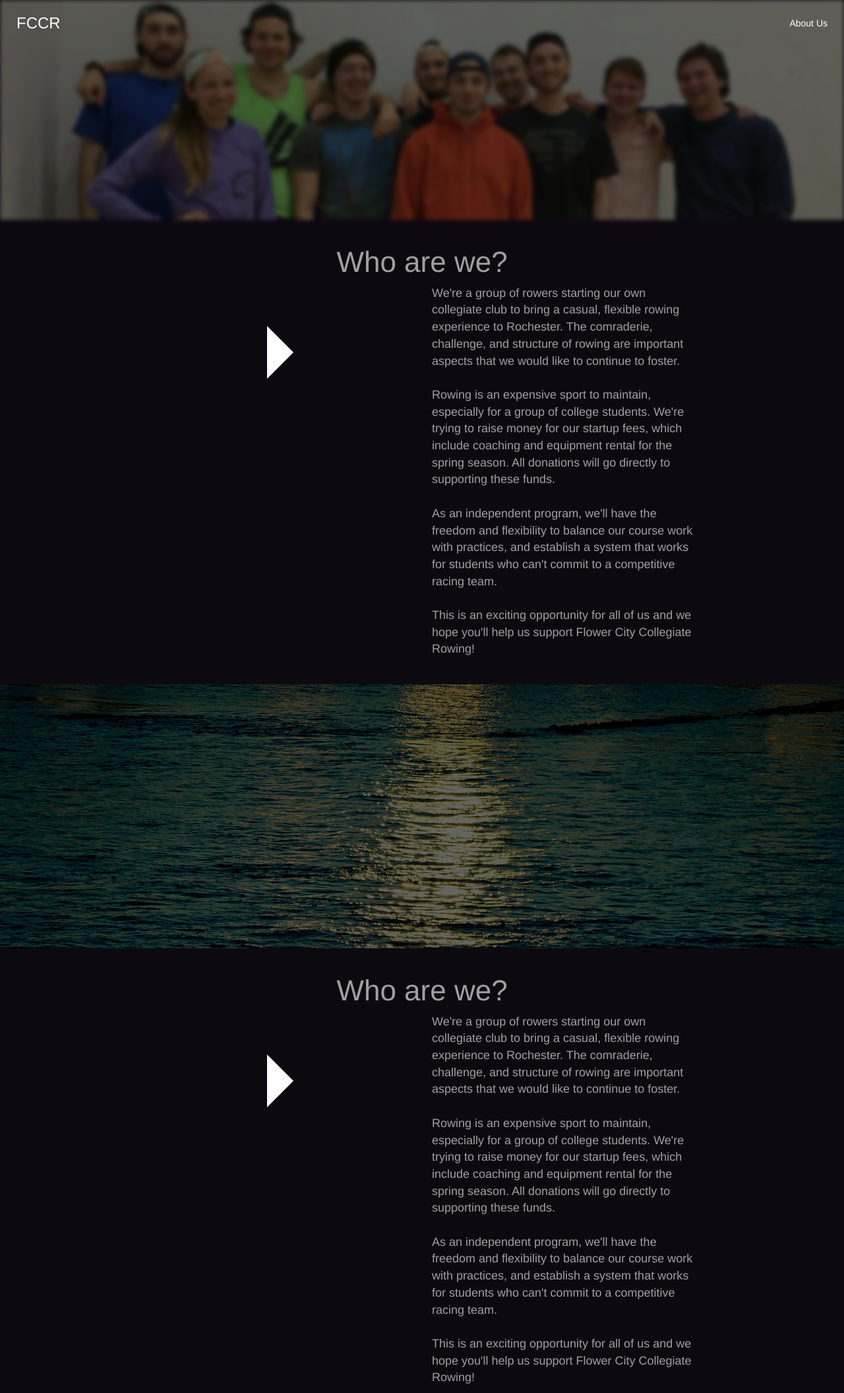
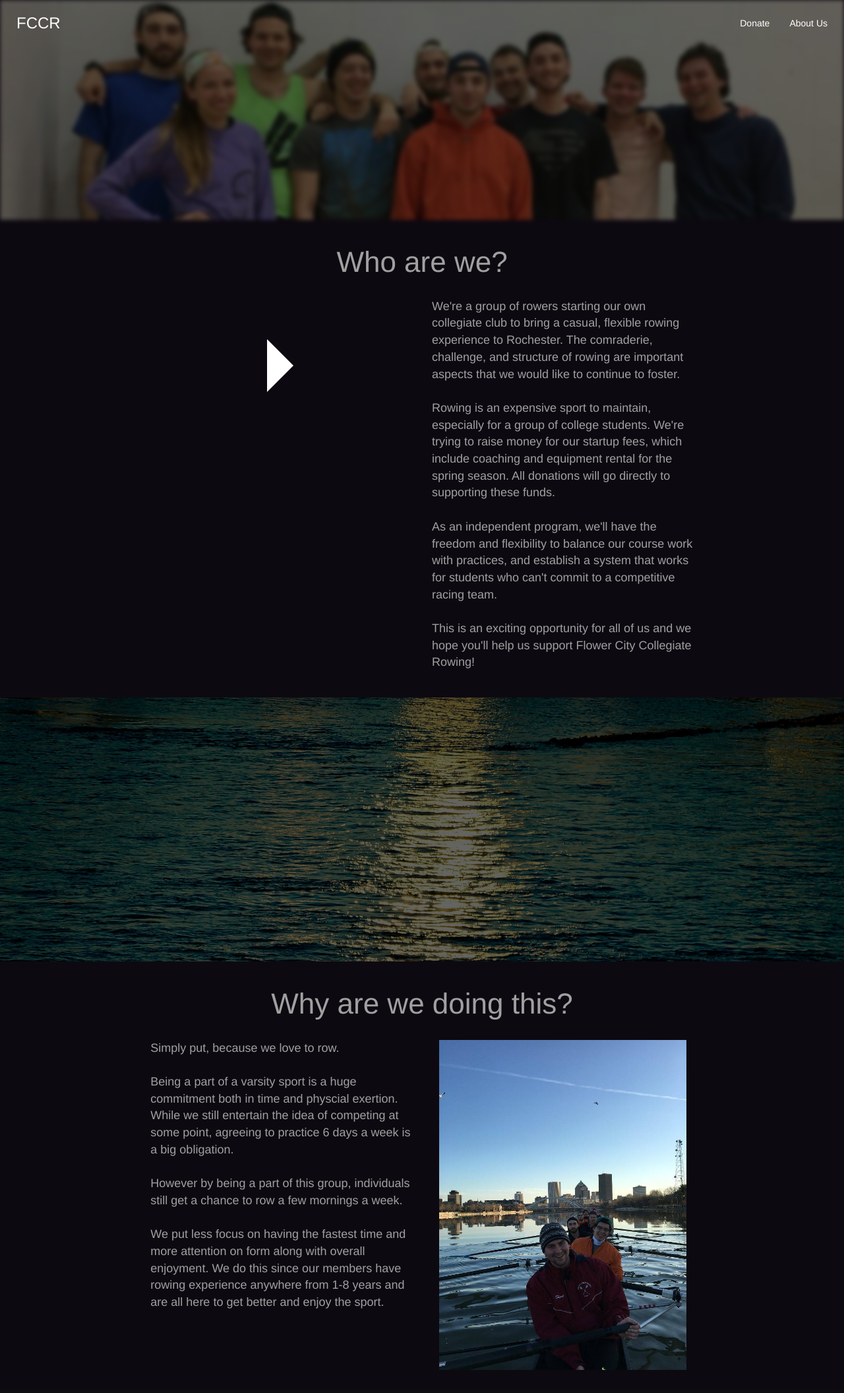
Before and after one commit to amk5401/FCCR, a PHP site: page /aboutUs.php in a window 1280 px wide. Shown: the whole page at 66% size. After the commit the page ends 2076 px from the top, so only its background shows below. Run offline with PHP 8.4, Linux system fonts and the light colour scheme; grey boxes are pictures that could not be loaded.

Commit message:
Donate link and more info

```diff
--- a/aboutUs.php
+++ b/aboutUs.php
@@ -25,20 +25,17 @@
         <div class="parallaxContainer overlay"></div>
     </div>
     <div class="col-md-12 bottom center-text">
-        <h1>Who are we?</h1>
+        <h1>Why are we doing this?</h1>
         <div class="col-md-4 col-md-offset-2">
-        <div id="playArrow"></div>
-            <video id="rowingClip" onclick="playPause()">
-                <source src="assets/images/Rowing_Clip.mp4" type="video/mp4">
-            </video>
+            <p>
+                Simply put, because we love to row.
+                </br></br>Being a part of a varsity sport is a huge commitment both in time and physcial exertion. While we still entertain the idea of competing at some point, agreeing to practice 6 days a week is a big obligation.
+                </br></br>However by being a part of this group, individuals still get a chance to row a few mornings a week.
+                </br></br>We put less focus on having the fastest time and more attention on form along with overall enjoyment. We do this since our members have rowing experience anywhere from 1-8 years and are all here to get better and enjoy the sport.
+            </p>
         </div>
-        <div class="col-md-4">
-            <p>
-                We're a group of rowers starting our own collegiate club to bring a casual, flexible rowing experience to Rochester. The comraderie, challenge, and structure of rowing are important aspects that we would like to continue to foster.
-                </br></br>Rowing is an expensive sport to maintain, especially for a group of college students. We're trying to raise money for our startup fees, which include coaching and equipment rental for the spring season. All donations will go directly to supporting these funds.
-                </br></br>As an independent program, we'll have the freedom and flexibility to balance our course work with practices, and establish a system that works for students who can't commit to a competitive racing team.
-                </br></br>This is an exciting opportunity for all of us and we hope you'll help us support Flower City Collegiate Rowing!
-            </p>
+        <div class="col-md-4 ">
+            <img src="assets/images/FCCR_rowing.jpg"></img>
         </div>
     </div>
 </div>
--- a/css/custom.css
+++ b/css/custom.css
@@ -78,7 +78,7 @@ body { background-color: #0d0911 }
     color: #a0a0a0;
 }
 
-.aboutUsContainer h1 { font-size: 44px; }
+.aboutUsContainer h1 { font-size: 44px; padding-bottom: 20px; }
 .aboutUsContainer p { text-align: left; font-size: 18px; }
 
 .center-text { text-align: center; }
@@ -127,9 +127,6 @@ body { background-color: #0d0911 }
     padding: 20px 0px 30px 0px;
 }
 
-.bottom {
-    padding: 20px 0px 0px 0px;
-}
 
 #playArrow {
   width: 0;
@@ -142,3 +139,11 @@ body { background-color: #0d0911 }
   top: 40%;
   left: 45%;
 }
+
+.bottom {
+    padding: 20px 0px 30px 0px;
+}
+
+.bottom img {
+    height: 500px;
+}
--- a/header.php
+++ b/header.php
@@ -14,6 +14,7 @@
                 <a class="navbar-brand" href="index.php">FCCR</a>
             </div>
             <ul class="nav navbar-nav navbar-right">
+                <li id="donateLink"><a href="https://www.gofundme.com/r3xyzjas" target="_blank">Donate</a></li>
                 <li id="aboutUsLink"><a href="aboutUs.php">About Us</a></li>
             </ul>
         </div>
```
